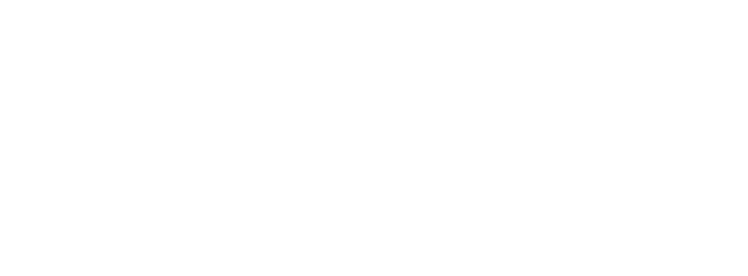
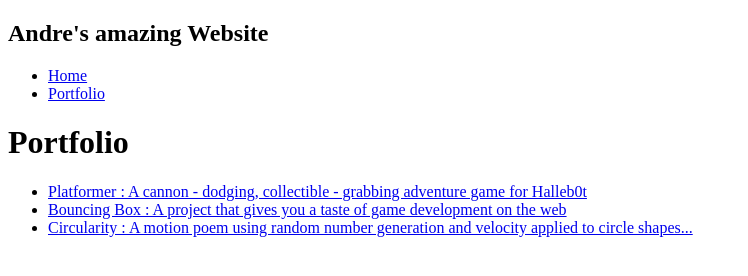
Before and after one commit to Andre61507/Andre61507.github.io, a plain HTML site: page portfolio.html in a window 1280 px wide. Shown: the whole page, without its empty margins (0-748 px from the left). Drawn offline with Linux system fonts and the light colour scheme.

Commit message:
add portfolio.html file

```diff
--- a/portfolio.html
+++ b/portfolio.html
@@ -0,0 +1,32 @@
+<!DOCTYPE HTML>
+<html>
+    <head>
+        <title>Andre's website</title>
+    </head>
+
+    <body>
+      <div id="all-contents">
+        <nav>
+            <h1>Andre's amazing  Website</h1>
+            <ul id="nav-ul">
+                <li class="nav-li">
+                    <a class="nav-a" href="index.html">Home</a>
+                </li>
+                <li class="nav-li">
+                    <a class="nav-a" href="portfolio.html">Portfolio</a>
+                </li>
+            </ul>
+        </nav>
+        <main>
+            <div class="content">
+                <h1>Portfolio</h1>
+                <ul id="portfolio">
+                    <li><a href="projects/platformer/">Platformer : A cannon - dodging, collectible - grabbing adventure game for Halleb0t</a></li>
+                    <li><a href="projects/bouncing-box/">Bouncing Box : A project that gives you a taste of game development on the web </a></li>
+                    <li><a href="projects/circularity/">Circularity : A motion poem using random number generation and velocity applied to circle shapes...</a></li>
+                </ul>
+            </div>
+        </main>
+      </div>
+    </body>
+</html>
--- a/style.css
+++ b/style.css
@@ -1,6 +1,6 @@
 body {
     background: rgb(148, 36, 36);
-    color: rgb(0, 0, 0);
+    color: rgb(121, 39, 39);
     padding: 10px;
     font-family: helvetica;
 }
@@ -11,7 +11,7 @@ body {
 
 /* navigation menu */
 nav {
-    background: #00000075;
+    background: #ed1c1c75;
    margin: 0 auto;
     display: flex;
     padding: 10px;
@@ -19,7 +19,7 @@ nav {
 h1 {
     display: flex;
     align-items: center;
-    color: rgba(0, 0, 0, 0.682);
+    color: rgb(254, 247, 247);
     flex: 1;
     margin: 0;
 }
@@ -60,3 +60,28 @@ main {
 h2, h3 {
     margin: 0px;
 }
+   /* portfolio styles */
+   .content h1 {
+    color: black;
+}
+
+#portfolio {
+    list-style-type: none;
+    padding-left: 0;
+}
+
+#portfolio li {
+    background: #fff;
+    padding: 10px;
+    border-radius: 10px;
+    margin-bottom: 10px;
+}
+
+#portfolio li:hover {
+    background: #eee;
+}
+
+#portfolio a {
+    text-decoration: none;
+    color: #454545;
+}
```
